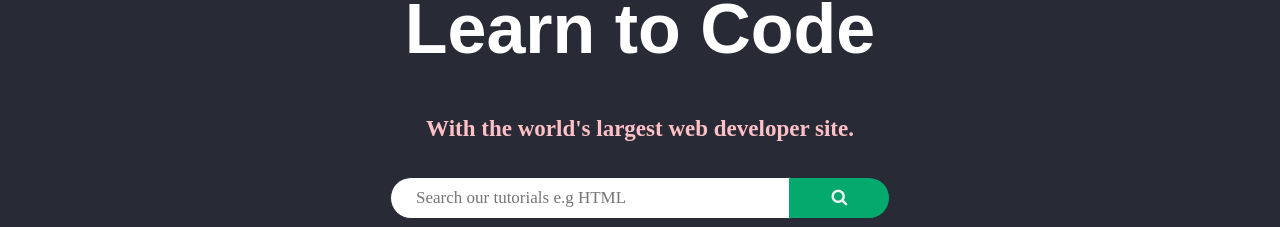
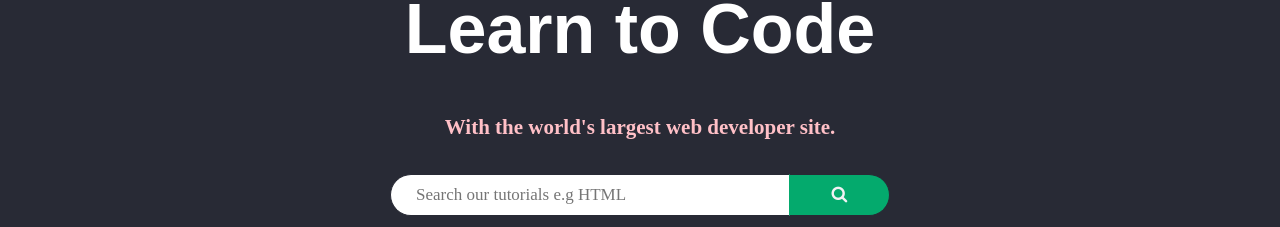
Before and after one commit to Ayodejisamuel/W3school, a plain HTML site: page index.html in a window 1280 px wide. Shown: the part 177-404 px from the top of the page. Drawn offline with Linux system fonts and the light colour scheme.

Commit message:
Update styles.css

```diff
--- a/css/styles.css
+++ b/css/styles.css
@@ -234,7 +234,6 @@ p {
   padding-top: 30px;
   color: #ffc0c7;
   margin: auto;
-  font-size: 23px;
 }
 
 h3 {
```
